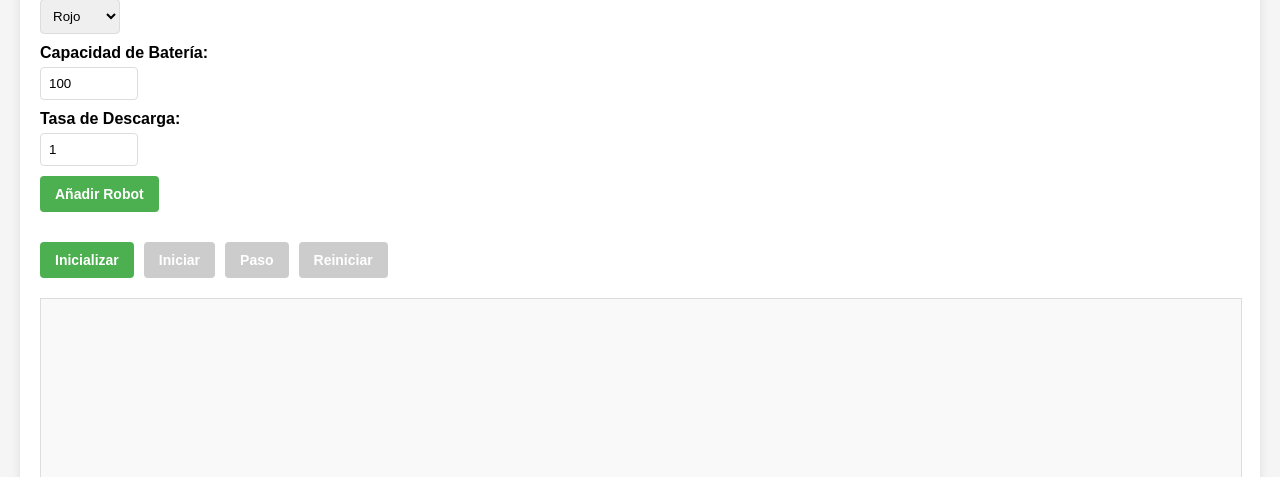
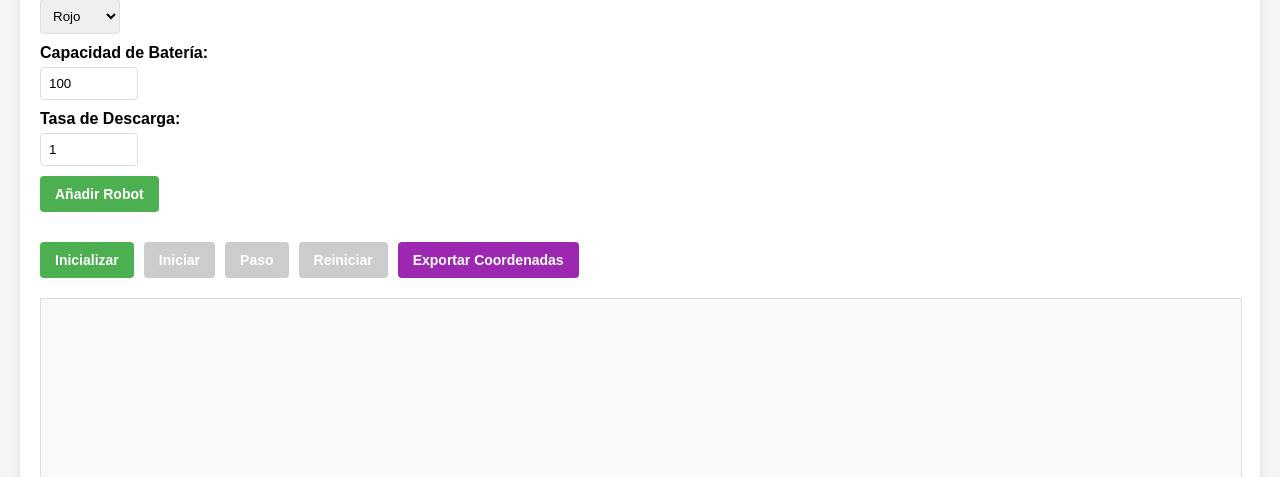
Before and after one commit to A00836416/multiagent, a Flask app: page / in a window 1280 px wide. Shown: the part 619-1096 px from the top of the page. Run offline with Flask 3, Linux system fonts and the light colour scheme.

Commit message:
Generación de archivo txt con las coordenadas

```diff
--- a/server.py
+++ b/server.py
@@ -1,4 +1,8 @@
-from flask import Flask, render_template, jsonify, request
+import os
+import time
+import tempfile
+import datetime
+from flask import Flask, render_template, jsonify, request, send_file
 from pathfinding_model import RobotAgent, ObstacleAgent, ChargingStation, PathFindingModel
 import json
 from flask_cors import CORS  # Para permitir conexiones desde Unity
@@ -310,13 +314,45 @@ def get_state():
         'all_reached_goal': model.all_robots_reached_goal()
     })
 
+@app.route('/export_path_coordinates', methods=['GET'])
+def export_path_coordinates():
+    """Exporta solo las coordenadas de las rutas de todos los robots a un archivo de texto"""
+    global model
+
+    if model is None:
+        return jsonify({'error': 'Modelo no inicializado'}), 400
+
+    # Crear contenido del archivo de texto con formato simple
+    output = []
+
+    # Añadir información de cada robot
+    for robot in model.robots:
+        # Formato de lista numerada
+        for i, pos in enumerate(robot.path):
+            output.append(f"{pos[0]},{pos[1]}")
+
+    # Generar nombre de archivo con timestamp
+    timestamp = datetime.datetime.now().strftime("%Y%m%d_%H%M%S")
+    filename = f"robot_paths_coordinates_{timestamp}.txt"
+
+    # Crear un directorio temporal
+    temp_dir = tempfile.gettempdir()
+    file_path = os.path.join(temp_dir, filename)
+
+    # Guardar el archivo en el directorio temporal
+    with open(file_path, 'w') as f:
+        f.write('\n'.join(output))
+
+    # Devolver el archivo temporal para descargar
+    return send_file(file_path, as_attachment=True)
+
 if __name__ == '__main__':
     # Crear el directorio templates si no existe
     import os
     if not os.path.exists('templates'):
         os.makedirs('templates')
 
-    # Generar una plantilla HTML simple para visualizar en el navegador
+    # Modificar el HTML para agregar funcionalidad al botón de exportar
     with open('templates/index.html', 'w') as f:
         f.write("""<!DOCTYPE html>
 <html lang="es">
@@ -478,6 +514,13 @@ if __name__ == '__main__':
             right: -15px;
             font-size: 12px;
         }
+
+        #exportCoordsBtn {
+            background-color: #9c27b0;  /* Color morado para diferenciarlo */
+        }
+        #exportCoordsBtn:hover {
+            background-color: #7b1fa2;
+        }
     </style>
 </head>
 <body>
@@ -560,6 +603,7 @@ if __name__ == '__main__':
             <button id="startBtn" disabled>Iniciar</button>
             <button id="stepBtn" disabled>Paso</button>
             <button id="resetBtn" disabled>Reiniciar</button>
+            <button id="exportCoordsBtn" disabled>Exportar Coordenadas</button>
         </div>
 
         <div class="grid-container">
@@ -588,8 +632,11 @@ if __name__ == '__main__':
         const startButton = document.getElementById('startBtn');
         const stepButton = document.getElementById('stepBtn');
         const resetButton = document.getElementById('resetBtn');
+        const exportCoordsButton = document.getElementById('exportCoordsBtn');
         const addRobotButton = document.getElementById('addRobotBtn');
         const addStationButton = document.getElementById('addStationBtn');
+
+
 
         // Función para añadir un robot
         function addRobot() {
@@ -746,6 +793,7 @@ if __name__ == '__main__':
                     startButton.disabled = false;
                     stepButton.disabled = false;
                     resetButton.disabled = false;
+                    exportCoordsButton.disabled = false;
                 }
             })
             .catch(error => {
@@ -754,7 +802,7 @@ if __name__ == '__main__':
             });
         }
 
-                // Reiniciar la simulación
+        // Reiniciar la simulación
         function resetSimulation() {
             stopSimulation();
             initializeGrid();
@@ -992,6 +1040,7 @@ if __name__ == '__main__':
                             robot.steps_taken = robotUpdate.steps_taken;
                             robot.battery_level = robotUpdate.battery_level;
                             robot.charging = robotUpdate.charging;
+                            robot.path = robotUpdate.path; // Actualizar la ruta
                         }
                     });
 
@@ -1061,6 +1110,9 @@ if __name__ == '__main__':
         startButton.addEventListener('click', startSimulation);
         stepButton.addEventListener('click', step);
         resetButton.addEventListener('click', resetSimulation);
+        exportCoordsButton.addEventListener('click', () => {
+            window.location.href = '/export_path_coordinates';
+        });
         addRobotButton.addEventListener('click', addRobot);
         addStationButton.addEventListener('click', addChargingStation);
 
--- a/templates/index.html
+++ b/templates/index.html
@@ -158,6 +158,13 @@
             right: -15px;
             font-size: 12px;
         }
+
+        #exportCoordsBtn {
+            background-color: #9c27b0;  /* Color morado para diferenciarlo */
+        }
+        #exportCoordsBtn:hover {
+            background-color: #7b1fa2;
+        }
     </style>
 </head>
 <body>
@@ -240,6 +247,7 @@
             <button id="startBtn" disabled>Iniciar</button>
             <button id="stepBtn" disabled>Paso</button>
             <button id="resetBtn" disabled>Reiniciar</button>
+            <button id="exportCoordsBtn" disabled>Exportar Coordenadas</button>
         </div>
 
         <div class="grid-container">
@@ -268,8 +276,11 @@
         const startButton = document.getElementById('startBtn');
         const stepButton = document.getElementById('stepBtn');
         const resetButton = document.getElementById('resetBtn');
+        const exportCoordsButton = document.getElementById('exportCoordsBtn');
         const addRobotButton = document.getElementById('addRobotBtn');
         const addStationButton = document.getElementById('addStationBtn');
+
+
 
         // Función para añadir un robot
         function addRobot() {
@@ -426,6 +437,7 @@
                     startButton.disabled = false;
                     stepButton.disabled = false;
                     resetButton.disabled = false;
+                    exportCoordsButton.disabled = false;
                 }
             })
             .catch(error => {
@@ -434,7 +446,7 @@
             });
         }
 
-                // Reiniciar la simulación
+        // Reiniciar la simulación
         function resetSimulation() {
             stopSimulation();
             initializeGrid();
@@ -672,6 +684,7 @@
                             robot.steps_taken = robotUpdate.steps_taken;
                             robot.battery_level = robotUpdate.battery_level;
                             robot.charging = robotUpdate.charging;
+                            robot.path = robotUpdate.path; // Actualizar la ruta
                         }
                     });
 
@@ -741,6 +754,9 @@
         startButton.addEventListener('click', startSimulation);
         stepButton.addEventListener('click', step);
         resetButton.addEventListener('click', resetSimulation);
+        exportCoordsButton.addEventListener('click', () => {
+            window.location.href = '/export_path_coordinates';
+        });
         addRobotButton.addEventListener('click', addRobot);
         addStationButton.addEventListener('click', addChargingStation);
 
```
